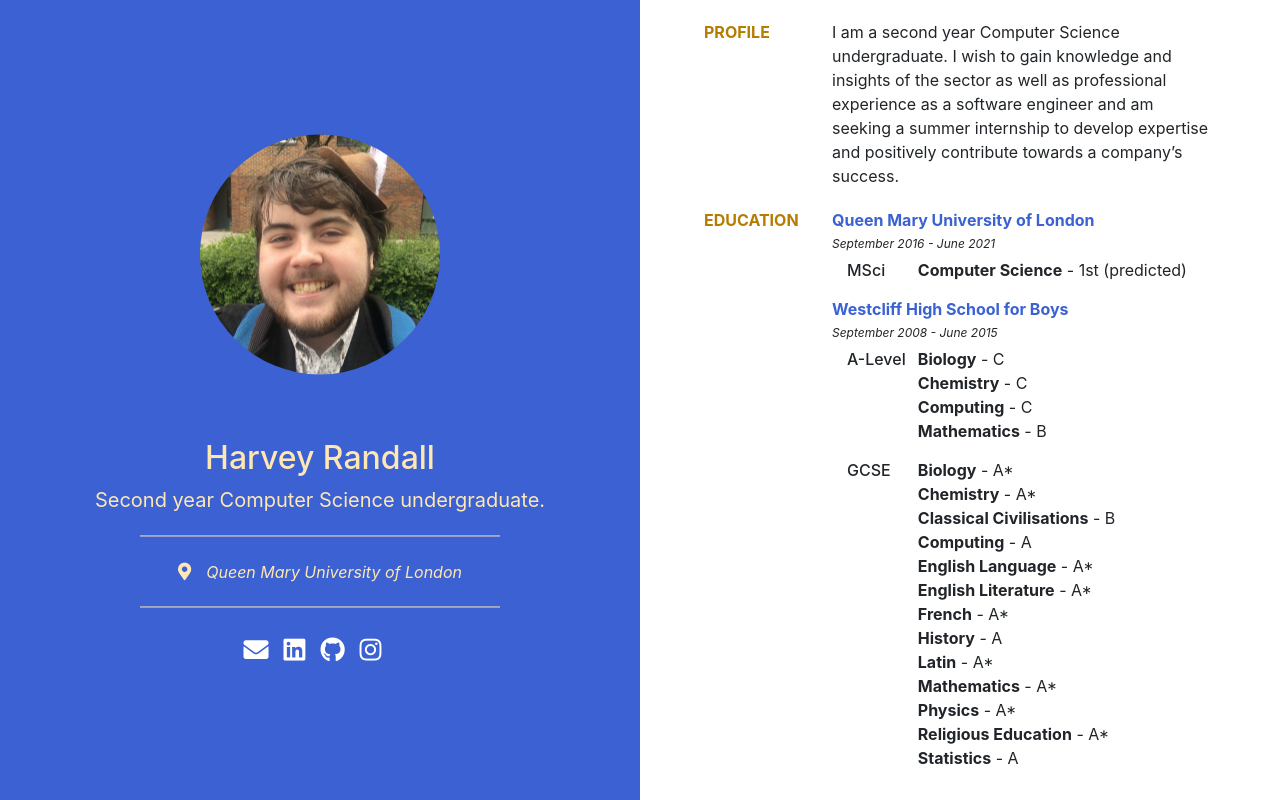
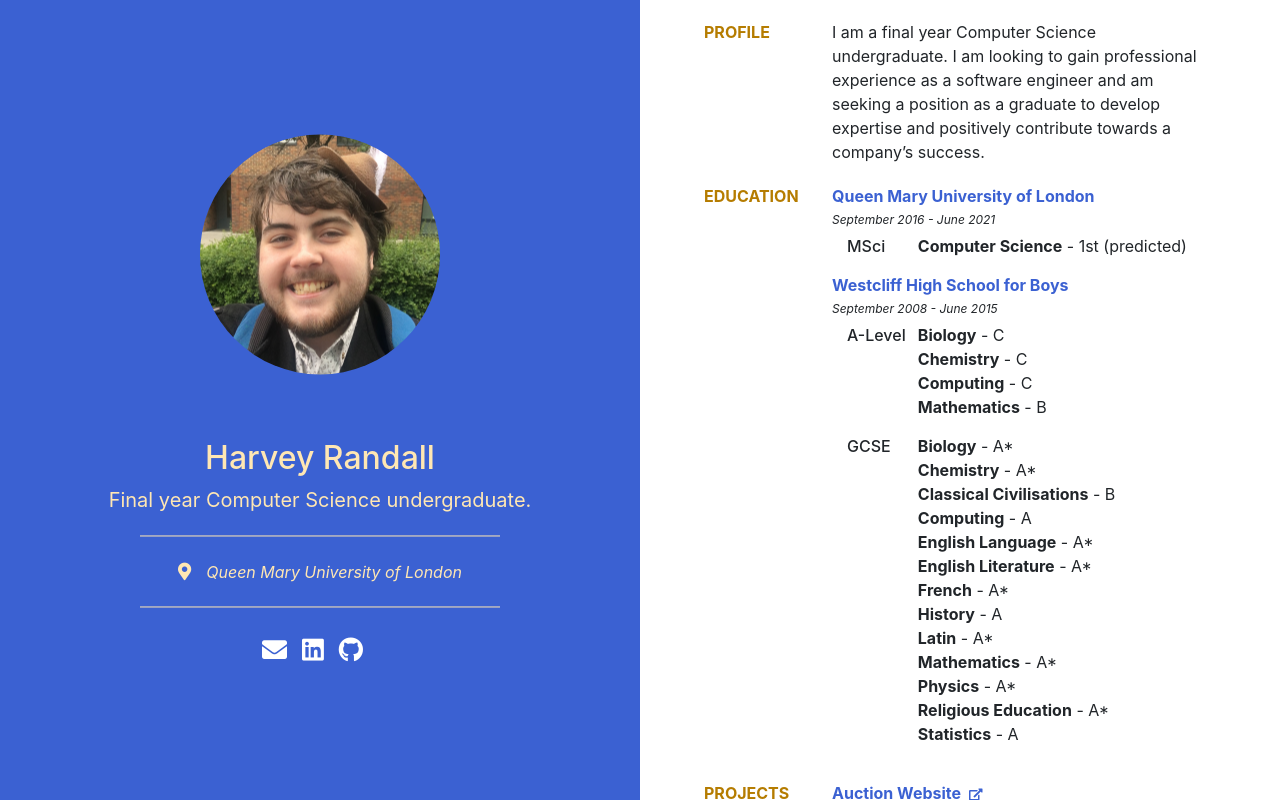
Before and after one commit to harveyrandall/harveyrandall.github.io, a React (Create React App) app: page / in a window 1280 px wide. Built offline with nearby package versions, Linux system fonts and the light colour scheme.

Commit message:
Update CV information

```diff
--- a/src/profile.json
+++ b/src/profile.json
@@ -1,6 +1,6 @@
 {
 	"name": "Harvey Randall",
-	"description": "Second year Computer Science undergraduate.",
+	"description": "Final year Computer Science undergraduate.",
 	"quotes": [
 		{
 			"quote": "A man's reach should exceed his grasp, Or what's a heaven for?",
@@ -11,10 +11,9 @@
 	"contact": [
 		{"url": "mailto:harvey_randall@me.com", "platform": "email", "classes": "fas fa-envelope"},
 		{"url": "https://www.linkedin.com/in/harvey-randall-833810124/", "platform": "LinkedIn", "classes":"fab fa-linkedin"},
-		{"url": "https://www.github.com/harveyrandall", "platform": "GitHub", "classes":"fab fa-github"},
-		{"url": "https://www.instagram.com/harveyrandall", "platform": "Instagram", "classes": "fab fa-instagram"}
+		{"url": "https://www.github.com/harveyrandall", "platform": "GitHub", "classes":"fab fa-github"}
 	],
-	"profile": "I am a second year Computer Science undergraduate. I wish to gain knowledge and insights of the sector as well as professional experience as a software engineer and am seeking a summer internship to develop expertise and positively contribute towards a company’s success.",
+	"profile": "I am a final year Computer Science undergraduate. I am looking to gain professional experience as a software engineer and am seeking a position as a graduate to develop expertise and positively contribute towards a company’s success.",
 	"education": [
 		{
 			"name": "Queen Mary University of London",
@@ -57,6 +56,11 @@
 	],
 	"projects": [
 		{
+			"name": "Auction Website",
+			"url": "https://auctions-website.herokuapp.com/",
+			"description": "A coursework project created for a Web Programming module. As part of a group we developed an auction website, similar to eBay, with similar functionality. The website was implemented using Django, the framework taught as part of the module, and using Bootstrap and jQuery on the frontend to add extra functionality and make the website look more professional."
+		},
+		{
 			"name": "Weather App",
 			"url": "https://evening-beyond-50834.herokuapp.com/",
 			"description": "A coursework project created for a Graphical User Interfaces module. As part of a group I used socio-technical models and data gathering techniques to implement a Weather app for golfers. The solution was implemented using preact, a lightweight version of React."
@@ -65,19 +69,26 @@
 			"name": "Registry website",
 			"url": "https://fast-shore-34342.herokuapp.com/",
 			"description": "A coursework project created for a Software Engineering module. As part of a group we carried out domain analysis, requirements analysis, design and prototype implementation of this project. The project was created using PHP's Laravel framework."
-		},
-		{
-			"name": "Travel blogging website",
-			"url": "https://weekendwanderers.co.uk/",
-			"description": "A custom website used for travel blogging created using HTML5, CSS3, Javascript, and PHP. The implementation included a MySQL database setup to track users and their posts. An Nginx web server was used to serve the content and fore SSL connections."
 		}
 	],
 	"experience": [
 		{
 			"name": "Queen Mary University of London",
+			"position": "Demonstrator",
+			"start_date": "2020-01-01",
+			"end_date": "2020-12-31"
+		},
+		{
+			"name": "JP Morgan Chase",
+			"position": "Code for Good",
+			"start_date": "2019-11-01",
+			"end_date": "2019-11-02"
+		},
+		{
+			"name": "Queen Mary University of London",
 			"position": "PASS Mentor",
 			"start_date": "2018-10-01",
-			"end_date": ""
+			"end_date": "2019-06-01"
 		},
 		{
 			"name": "ITRS Group",
@@ -98,6 +109,10 @@
 		"CSS",
 		"Javascript",
 		"Python",
-		"PHP"
+		"PHP",
+		"Hadoop",
+		"Spark",
+		"React",
+		"PyTorch"
 	]
 }
```
Also changed, not shown: src/App.js (line endings or trailing spaces), 1 other file (tests, documents, lock files or other folders).
